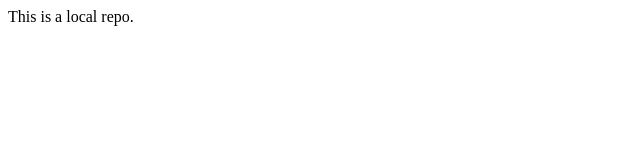
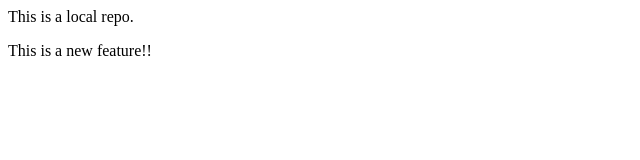
Before and after one commit to Dhavanth/LocalRepoDemo1, a plain HTML site: page index.html in a window 1280 px wide. Shown: the whole page, without its empty margins (0-640 px from the left). Drawn offline with Linux system fonts and the light colour scheme.

Commit message:
Add a new feature

```diff
--- a/index.html
+++ b/index.html
@@ -1 +1,2 @@
 <p>This is a local repo.</p>
+<p>This is a new feature!!</p>
```
